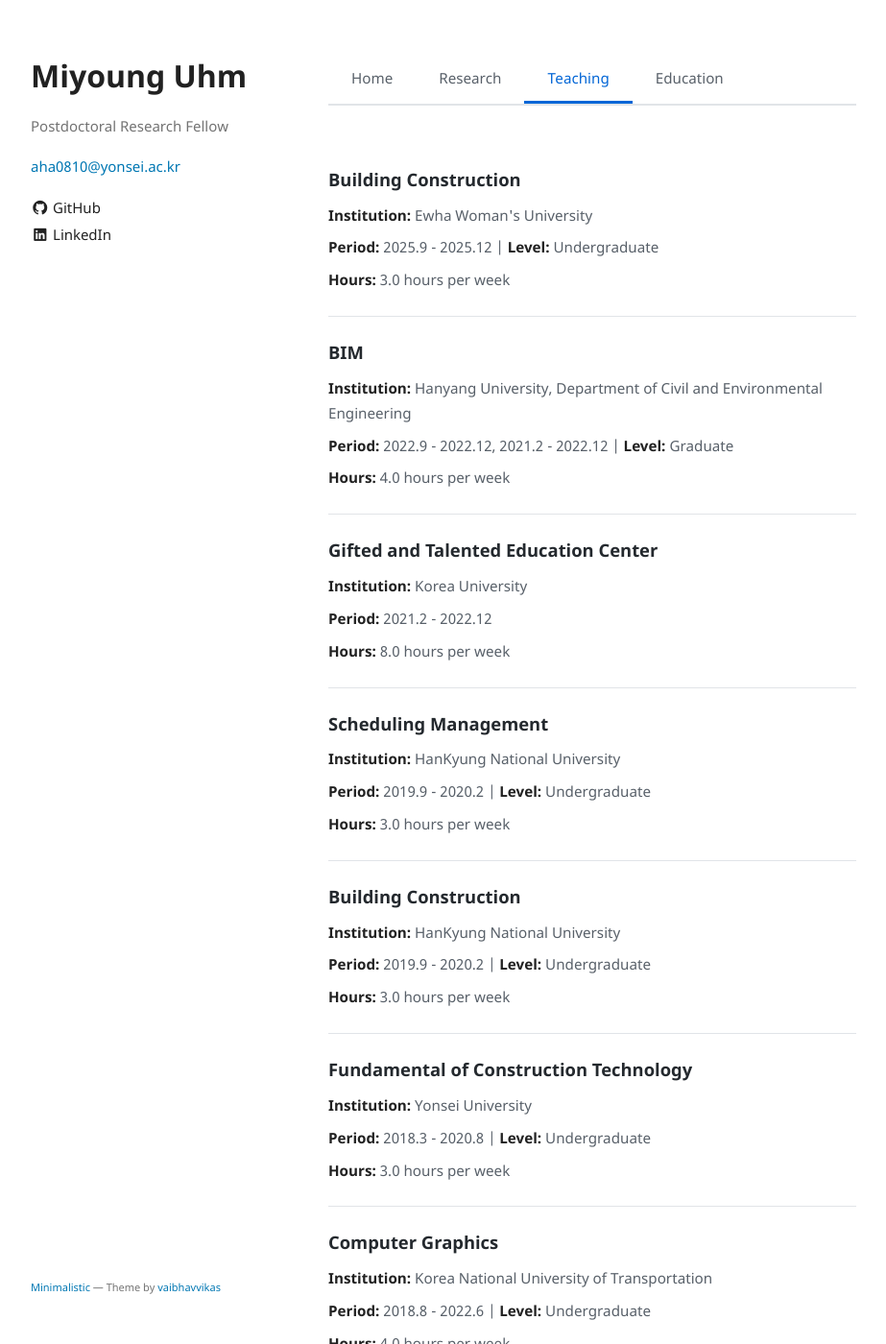
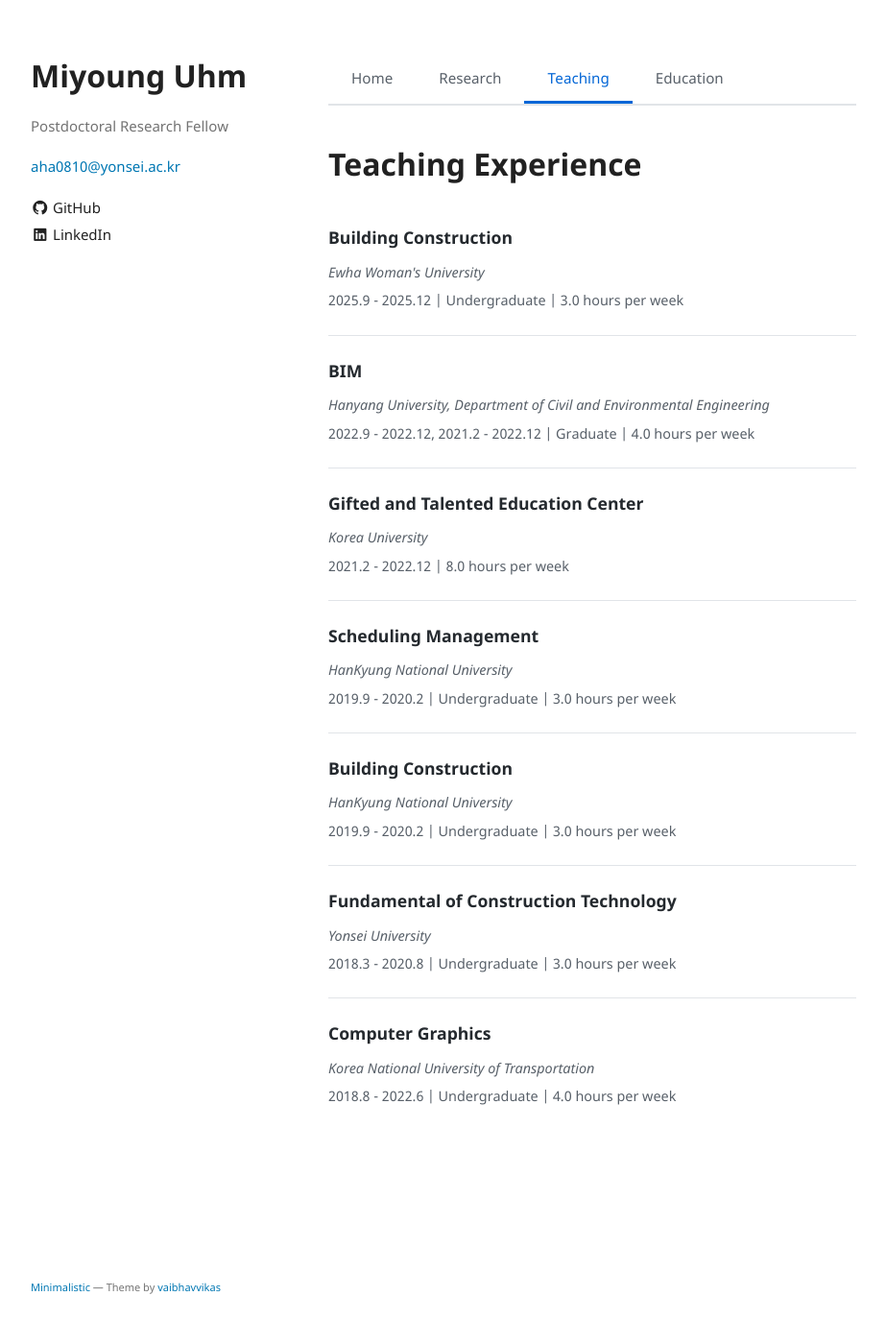
Before and after one commit to aha-251226/home, a Jekyll site: the page built from teaching.md, in a window 1280 px wide and 1400 px high. Shown: the whole window at 96% size, without its empty margins (178-1101 px from the left). Built offline with Jekyll 4.4.1, drawn with Linux system fonts in a browser that asks for light colours.

Commit message:
Simplify teaching page formatting

```diff
--- a/teaching.md
+++ b/teaching.md
@@ -40,16 +40,16 @@ layout: default
 
 .content-item h3 {
   margin: 0 0 0.75rem 0;
-  font-size: 1.15rem;
+  font-size: 1.1rem;
   font-weight: 600;
   color: #24292e;
   line-height: 1.4;
 }
 
 .content-item p {
-  margin: 0.5rem 0;
-  line-height: 1.7;
-  font-size: 0.95rem;
+  margin: 0.4rem 0;
+  line-height: 1.6;
+  font-size: 0.9rem;
   color: #586069;
 }
 
@@ -65,51 +65,46 @@ layout: default
   <a href="./education.html" class="tab-link">Education</a>
 </div>
 
+# Teaching Experience
+
 <div class="content-item">
   <h3>Building Construction</h3>
-  <p><strong>Institution:</strong> Ewha Woman's University</p>
-  <p><strong>Period:</strong> 2025.9 - 2025.12 | <strong>Level:</strong> Undergraduate</p>
-  <p><strong>Hours:</strong> 3.0 hours per week</p>
+  <p><em>Ewha Woman's University</em></p>
+  <p>2025.9 - 2025.12 | Undergraduate | 3.0 hours per week</p>
 </div>
 
 <div class="content-item">
   <h3>BIM</h3>
-  <p><strong>Institution:</strong> Hanyang University, Department of Civil and Environmental Engineering</p>
-  <p><strong>Period:</strong> 2022.9 - 2022.12, 2021.2 - 2022.12 | <strong>Level:</strong> Graduate</p>
-  <p><strong>Hours:</strong> 4.0 hours per week</p>
+  <p><em>Hanyang University, Department of Civil and Environmental Engineering</em></p>
+  <p>2022.9 - 2022.12, 2021.2 - 2022.12 | Graduate | 4.0 hours per week</p>
 </div>
 
 <div class="content-item">
   <h3>Gifted and Talented Education Center</h3>
-  <p><strong>Institution:</strong> Korea University</p>
-  <p><strong>Period:</strong> 2021.2 - 2022.12</p>
-  <p><strong>Hours:</strong> 8.0 hours per week</p>
+  <p><em>Korea University</em></p>
+  <p>2021.2 - 2022.12 | 8.0 hours per week</p>
 </div>
 
 <div class="content-item">
   <h3>Scheduling Management</h3>
-  <p><strong>Institution:</strong> HanKyung National University</p>
-  <p><strong>Period:</strong> 2019.9 - 2020.2 | <strong>Level:</strong> Undergraduate</p>
-  <p><strong>Hours:</strong> 3.0 hours per week</p>
+  <p><em>HanKyung National University</em></p>
+  <p>2019.9 - 2020.2 | Undergraduate | 3.0 hours per week</p>
 </div>
 
 <div class="content-item">
   <h3>Building Construction</h3>
-  <p><strong>Institution:</strong> HanKyung National University</p>
-  <p><strong>Period:</strong> 2019.9 - 2020.2 | <strong>Level:</strong> Undergraduate</p>
-  <p><strong>Hours:</strong> 3.0 hours per week</p>
+  <p><em>HanKyung National University</em></p>
+  <p>2019.9 - 2020.2 | Undergraduate | 3.0 hours per week</p>
 </div>
 
 <div class="content-item">
   <h3>Fundamental of Construction Technology</h3>
-  <p><strong>Institution:</strong> Yonsei University</p>
-  <p><strong>Period:</strong> 2018.3 - 2020.8 | <strong>Level:</strong> Undergraduate</p>
-  <p><strong>Hours:</strong> 3.0 hours per week</p>
+  <p><em>Yonsei University</em></p>
+  <p>2018.3 - 2020.8 | Undergraduate | 3.0 hours per week</p>
 </div>
 
 <div class="content-item">
   <h3>Computer Graphics</h3>
-  <p><strong>Institution:</strong> Korea National University of Transportation</p>
-  <p><strong>Period:</strong> 2018.8 - 2022.6 | <strong>Level:</strong> Undergraduate</p>
-  <p><strong>Hours:</strong> 4.0 hours per week</p>
+  <p><em>Korea National University of Transportation</em></p>
+  <p>2018.8 - 2022.6 | Undergraduate | 4.0 hours per week</p>
 </div>
```
